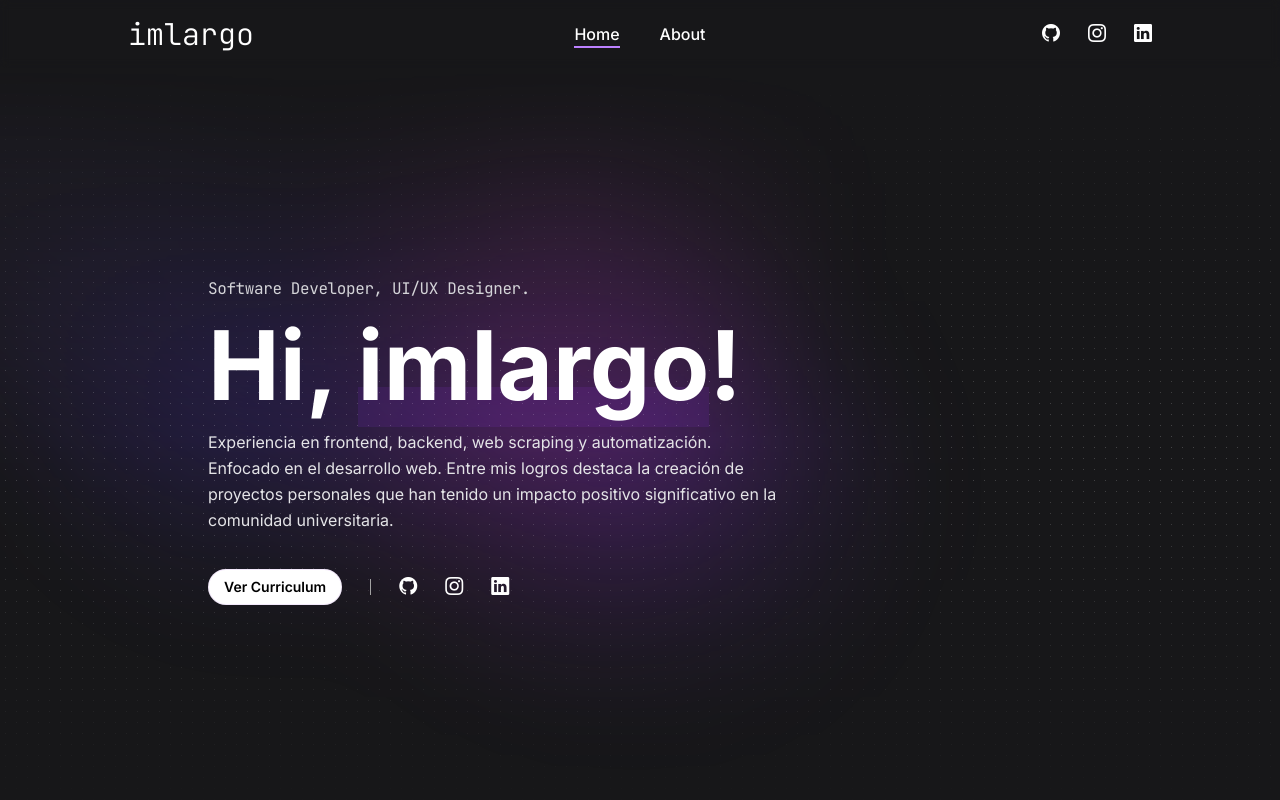
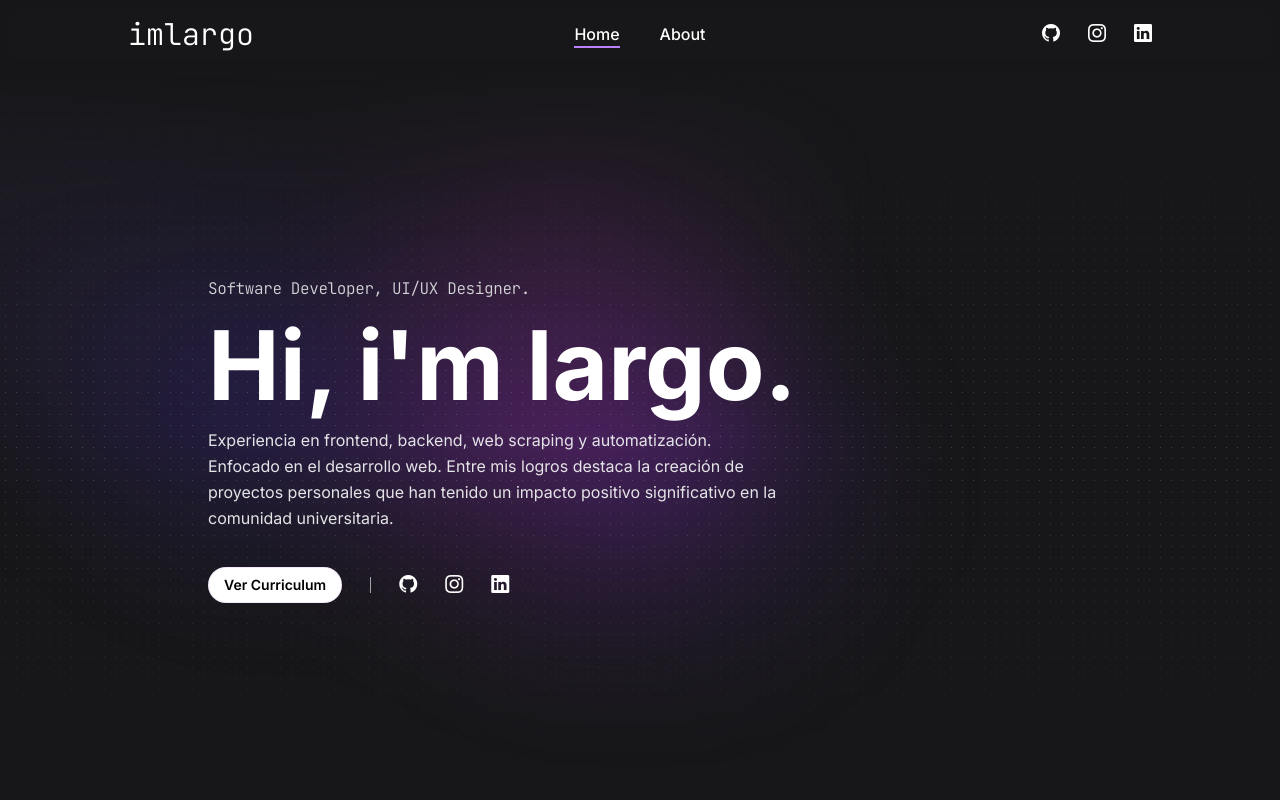
Before and after one commit to imlargo/portfolio, a SvelteKit app: page / in a window 1280 px wide. Shown: the top 800 px of the page. Built offline with nearby package versions, Linux system fonts and the light colour scheme.

Commit message:
add: typing animation in hero

```diff
--- a/src/lib/components/UI/Cta.svelte
+++ b/src/lib/components/UI/Cta.svelte
@@ -1,11 +1,11 @@
-<div class="bg-zinc-800 ring-1 ring-inset ring-gray-700/30 px-8 lg:px-16 py-16 md:py-24 rounded-2xl relative overflow-hidden">
+<div class="bg-white ring-1 ring-inset ring-gray-700/30 px-8 lg:px-16 py-16 md:py-24 rounded-2xl relative overflow-hidden">
 	<div class="absolute inset-0"></div>
 	<div class="relative flex flex-col gap-10 md:flex-row items-center justify-between">
 		<div class="flex flex-col">
-			<h2 class="font-semibold tracking-tight text-gray-100 text-4xl leading-tight">
+			<h2 class="font-semibold tracking-tight text-black text-4xl leading-tight">
 				Tienes una idea en mente? Contactame!.
 			</h2>
-            <p class="mt-7 md:text-lg leading-relaxed  text-zinc-400 max-w-xl">
+            <p class="mt-7 md:text-lg leading-relaxed  text-black max-w-xl">
                 Estoy abierto a escuchar sobre nuevas oportunidades. ¡No dudes en contactarme si tienes alguna pregunta o simplemente quieres saludar!
             </p>
 		</div>
--- a/src/routes/+page.svelte
+++ b/src/routes/+page.svelte
@@ -72,10 +72,12 @@
 		<Container>
 			<section class="grid grid-cols-3">
 				<div class="col-span-2">
-					<span class="font-mono tracking-tight text-zinc-300">Software Developer, UI/UX Designer.</span>
-					<h1 class="text-8xl font-bold mt-4">Hi, <span class="subrayado">imlargo</span>!</h1>
+					<span class="font-mono font-light tracking-tight text-zinc-300">Software Developer, UI/UX Designer.</span>
+					<div class="inline-block">
+						<h1 class="text-8xl font-bold mt-4 pb-2 typing text-white">Hi, i'm largo.</h1>
+					</div>
 
-					<p class="mt-4 text-base text-pretty text-zinc-200 leading-relaxed">
+					<p class="text-base text-pretty text-zinc-200 leading-relaxed">
 						Experiencia en frontend, backend, web scraping y automatización. Enfocado en el
 						desarrollo web. Entre mis logros destaca la creación de proyectos personales que han
 						tenido un impacto positivo significativo en la comunidad universitaria.
--- a/src/routes/about/+page.svelte
+++ b/src/routes/about/+page.svelte
@@ -17,10 +17,10 @@
 	<Container>
 		<main class="grid grid-cols-5">
 			<section class="col-span-3">
-				<h1 class="text-7xl font-bold tracking-tight subrayado max-w-max">Acerca de mi</h1>
+				<h1 class="text-7xl font-bold tracking-tight max-w-max">Acerca de mi</h1>
 				<div class="mt-6 space-y-7 text-base text-pretty text-zinc-400 leading-relaxed w-10/12">
 					<p>
-						¡Hola! Soy Juan Carlos Largo, aunque quiza me conozcas como <span class="font-mono"
+						¡Hola! me llamo Juan Carlos Largo, aunque quiza me conozcas como <span class="font-mono"
 							>@imlargo</span
 						>. Soy un desarrollador de software, pero antes que nada, soy una persona con intereses
 						y experiencias que van más allá de la programacion. Bienvenido a mi espacio personal!,
@@ -99,7 +99,7 @@
 			</section>
 		</main>
 
-		<section class="mt-5">
+		<section class="mt-32">
 			<Cta />
 		</section>
 	</Container>
--- a/src/styles/app.css
+++ b/src/styles/app.css
@@ -56,19 +56,27 @@ body {
     @apply space-y-7 text-base text-zinc-400 leading-relaxed;
 }
 
-.subrayado {
-    position: relative;
+.typing {
+    border-right: rgb(255, 255, 255) 0.2rem solid;
 
-    &::after {
-        content: '';
-        position: absolute;
-        width: 100%;
-        bottom: -0.25rem;
-        left: 0;
-        height: 2.5rem;
-        z-index: -1;
+    width: 100%;
+    text-wrap: nowrap;
+    overflow: hidden;
+    height: max-content;
 
-        background-color: #9630e91f;
+    animation: typing 0.8s steps(14), blink .4s step-end infinite alternate;
+}
+
+
+@keyframes typing {
+    from {
+        width: 0
+    }
+}
+
+@keyframes blink {
+    50% {
+        border-color: transparent
     }
 }
 
```
